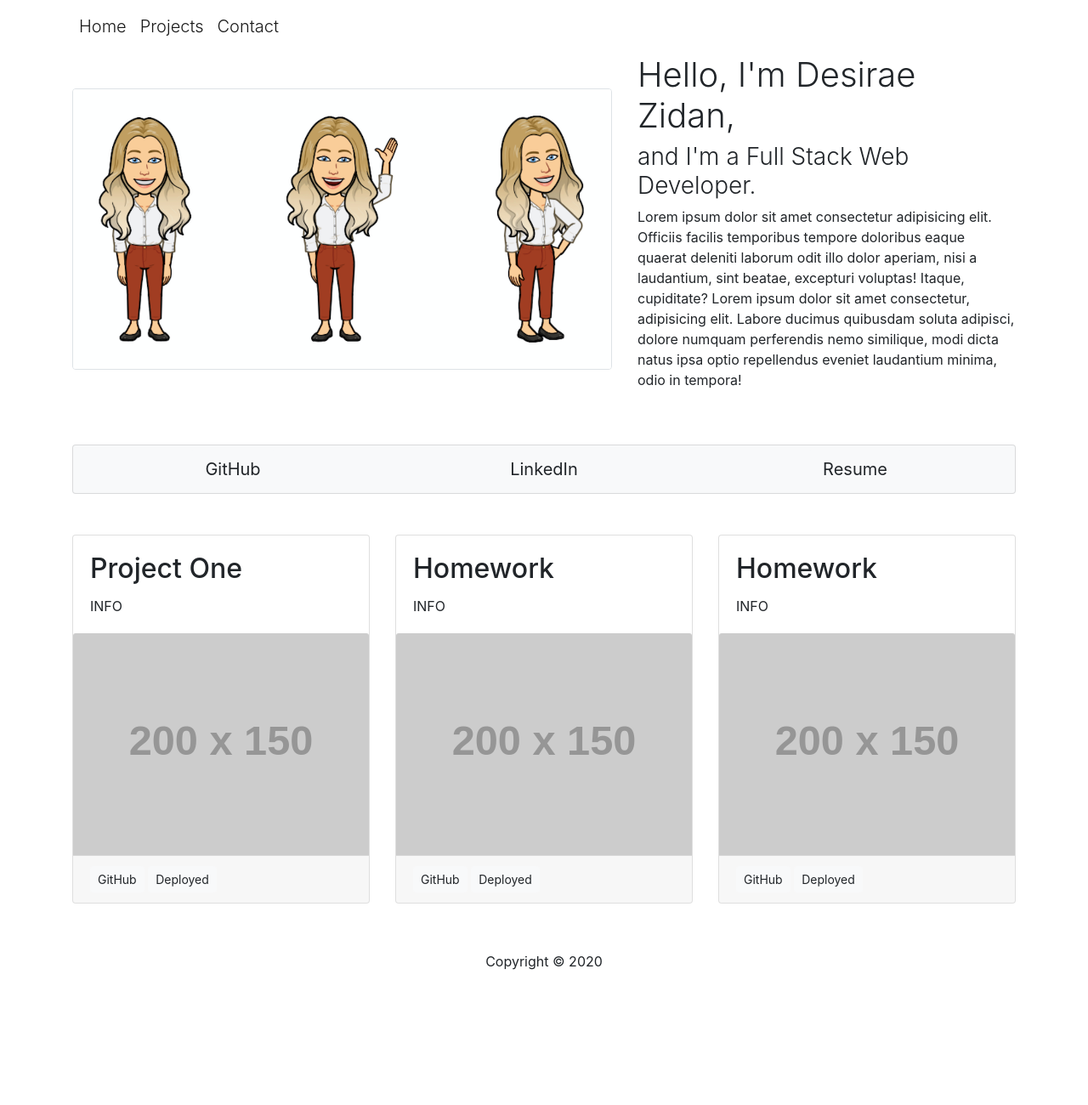
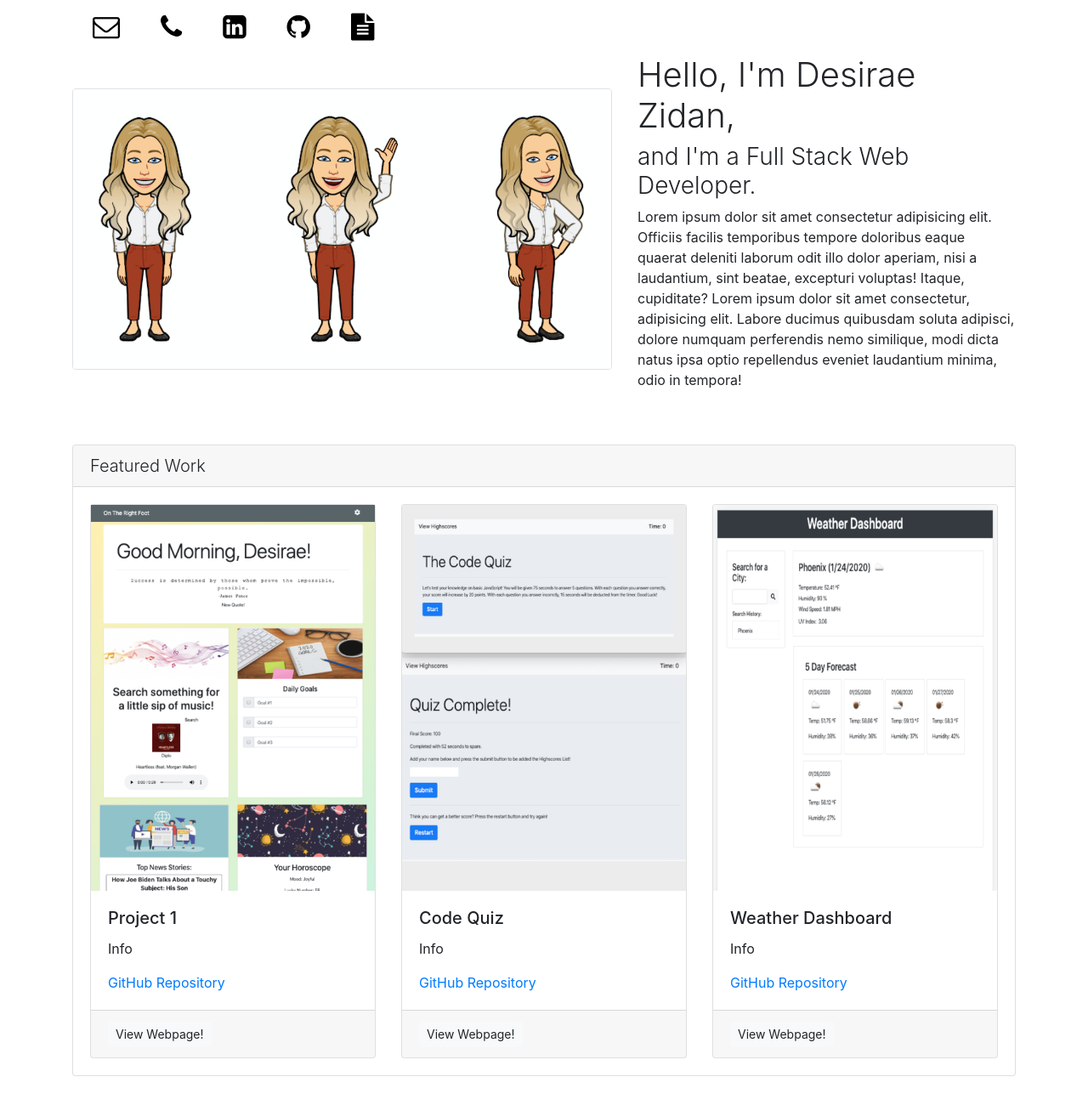
Before and after one commit to zidandesirae/8-UpdatedPortfolioPage, a plain HTML site: page index.html in a window 1280 px wide. Shown: the top 1300 px of the page at 85% size. Before the commit the page ends 1151 px from the top, so only its background shows below. Drawn offline with nearby package versions, Linux system fonts and the light colour scheme; placeholder pictures from the web are drawn by us.

Commit message:
added to html

```diff
--- a/index.html
+++ b/index.html
@@ -7,6 +7,7 @@
     <title>Updated Portfolio</title>
 
     <link rel="stylesheet" href="https://stackpath.bootstrapcdn.com/bootstrap/4.4.1/css/bootstrap.min.css" integrity="sha384-Vkoo8x4CGsO3+Hhxv8T/Q5PaXtkKtu6ug5TOeNV6gBiFeWPGFN9MuhOf23Q9Ifjh" crossorigin="anonymous">
+    <link rel="stylesheet" href="https://cdnjs.cloudflare.com/ajax/libs/font-awesome/4.7.0/css/font-awesome.min.css">
     <link rel="stylesheet" href="style.css">
 </head>
 <body>
@@ -17,10 +18,15 @@
         <span class="navbar-toggler-icon"></span>
       </button>
       <div class="collapse navbar-collapse" id="navbarResponsive">
-        <div class="navbar-nav">
-          <a class="nav-item nav-link active lead" href="#">Home <span class="sr-only">(current)</span></a>
+        <div class="nav">
+          <!-- <a class="nav-item nav-link active lead" href="#">Home <span class="sr-only">(current)</span></a>
           <a class="nav-item nav-link active lead" href="#">Projects</a>
-          <a class="nav-item nav-link active lead" href="#">Contact</a>
+          <a class="nav-item nav-link active lead" href="#">Contact</a> -->
+          <a class="nav-link active text-black fa fa-envelope-o mx-2 fa-2x" href="mailto:zidan.desirae@gmail.com"></a>
+          <a class="nav-link active fa fa-phone mx-2 fa-2x" href="tel: +1-707-338-7046"></a>
+          <a class="nav-link active fa fa-linkedin-square mx-2 fa-2x" href="https://linkedin.com/in/desirae-zidan" target="_blank"></a>
+          <a class="nav-link active fa fa-github mx-2 fa-2x" href="https://github.com/zidandesirae" target="_blank"></a>
+          <a class="nav-link active fa fa-file-text mx-2 fa-2x" href="ResumeForPortfolio.pdf" target="_blank"></a>
         </div>
       </div>
     </div>
@@ -46,62 +52,66 @@
     <!-- /.row -->
 
     <!-- Links to personal pages -->
-    <div class="card bg-light my-5 text-center">
+    <!-- <div class="card bg-light my-5 text-center">
       <div class="card-body py-1">
-            <div class="row">
+            <div class="row justify-content-center">
                 <div class="col-4">
-                    <a class="btn btn-light btn-lg" href="#" role="button">GitHub</a>
+                    <a class="btn btn-light btn-lg" href="https://github.com/zidandesirae" role="button" target="_blank">GitHub</a>
                 </div>
                 <div class="col-4">
-                    <a class="btn btn-light btn-lg" href="#" role="button">LinkedIn</a>
+                    <a class="btn btn-light btn-lg" href="https://linkedin.com/in/desirae-zidan" role="button" target="_blank">LinkedIn</a>
                 </div>
                 <div class="col-4">
-                    <a class="btn btn-light btn-lg" href="#" role="button">Resume</a>
+                    <a class="btn btn-light btn-lg" href="ResumeForPortfolio.pdf" role="button" target="_blank">Resume</a>
                 </div>
             </div>
       </div>
-    </div>
+    </div> -->
 
     <!-- Content Row -->
+    <div class="card pb-0">
+        <h5 class="card-header lead">Featured Work</h5>
+        <div class="card-body">
+    <!-- inside card body -->
     <div class="row">
-      <div class="col-md-4 mb-5">
+        <div class="col-md-4">
           <div class="card h-100">
+            <img src="project1.png" class="card-img-topimg img-fluid" alt="project1">
             <div class="card-body">
-            <h2 class="card-title">Project One</h2>
-            <p class="card-text">INFO</p>
+                <h5 class="card-title">Project 1</h5>
+            <p class="card-text">Info</p>
+            <a href="http://github.com/Evan-M-Py/projectOne" target="_blank">GitHub Repository</a>
             </div>
-          <img src="http://placehold.it/200x150" class="card-img-top" alt="...">
             <div class="card-footer">
-            <a href="https://github.com/Evan-M-Py/projectOne" class="btn btn-light btn-sm" target="_blank">GitHub</a>
-            <a href="https://evan-m-py.github.io/projectOne/" class="btn btn-light btn-sm" target="_blank">Deployed</a>
+                <a href="https://evan-m-py.github.io/projectOne/" class="btn btn-light btn-sm" target="_blank">View Webpage!</a>
             </div>
           </div>
         </div>
         <!-- /.col-md-4 -->
-      <div class="col-md-4 mb-5">
+        <div class="col-md-4">
             <div class="card h-100">
+                <img src="codeQuiz.png" class="card-img-top img-fluid" alt="codeQuiz">
                 <div class="card-body">
-            <h2 class="card-title">Homework</h2>
-            <p class="card-text">INFO</p>
+                    <h5 class="card-title">Code Quiz</h5>
+                    <p class="card-text">Info</p>
+                    <a href="https://github.com/zidandesirae/Web-APIs-code-quiz" target="_blank">GitHub Repository</a>
                 </div>
-          <img src="http://placehold.it/200x150" class="card-img-top" alt="...">
                 <div class="card-footer">
-            <a href="#" class="btn btn-light btn-sm" target="_blank">GitHub</a>
-            <a href="#" class="btn btn-light btn-sm" target="_blank">Deployed</a>
+                    <a href="https://zidandesirae.github.io/Web-APIs-code-quiz/" class="btn btn-light btn-sm" target="_blank">View Webpage!</a>
                 </div>
             </div>
         </div>
         <!-- /.col-md-4 -->
-      <div class="col-md-4 mb-5">
+        <div class="col-md-4">
             <div class="card h-100">
+                <img src="weatherDashboard.png" class="card-img-top img-fluid" alt="weatherDashboard">
                 <div class="card-body">
-            <h2 class="card-title">Homework</h2>
-            <p class="card-text">INFO</p>
+                    <h5 class="card-title">Weather Dashboard</h5>
+                    <p class="card-text">Info</p>
+                    <a href="https://github.com/zidandesirae/Server-Side-APIs" target="_blank">GitHub Repository</a>
                 </div>
-          <img src="http://placehold.it/200x150" class="card-img-top" alt="...">
                 <div class="card-footer">
-            <a href="#" class="btn btn-light btn-sm" target="_blank">GitHub</a>
-            <a href="#" class="btn btn-light btn-sm" target="_blank">Deployed</a>
+                    <a href="https://zidandesirae.github.io/Server-Side-APIs/" class="btn btn-light btn-sm" target="_blank">View Webpage!</a>
                 </div>
             </div>
         </div>
@@ -110,10 +120,12 @@
       </div>
       <!-- /.row -->
 
+    <!-- end of inside card body -->
+        </div>
       </div>
 
   <!-- Footer -->
-  <footer class="py-2 bg-white">
+  <footer class="pt-5 pb-2 bg-white">
     <div class="container">
       <p class="m-0 text-center">Copyright &copy; 2020</p>
     </div>
--- a/style.css
+++ b/style.css
@@ -5,3 +5,6 @@
 .border {
     border-color: rgba(0,0,0,.125);
 }
+.fa {
+    color: black;
+}
```
Also changed, not shown: codeQuiz.png (added), project1.png (added), weatherDashboard.png (added), 1 other file. Lines whose indentation alone changed are shown as unchanged.
